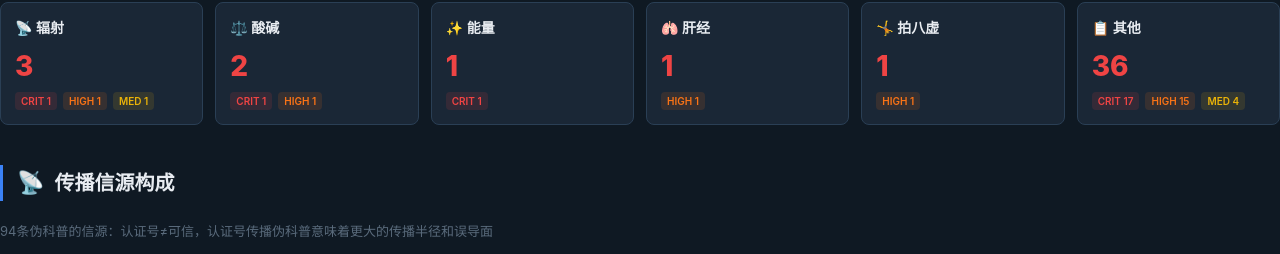
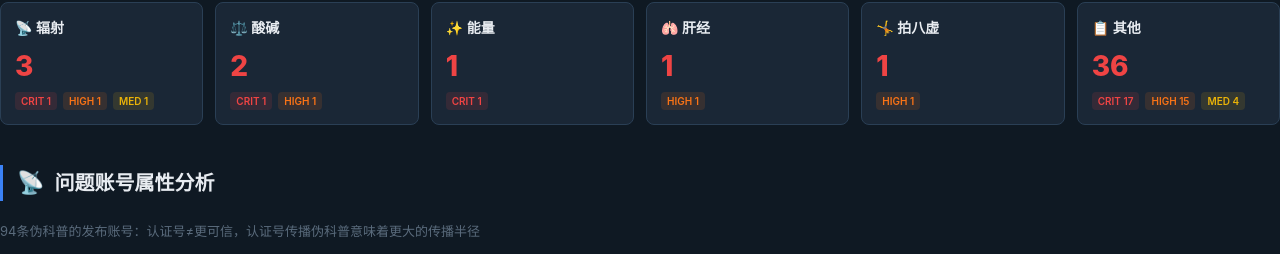
Before and after one commit to puresy/pseudoscience-monitor, a plain HTML site: page mvp/dashboard.html in a window 1280 px wide. Shown: the part 1853-2107 px from the top of the page. Drawn offline with Linux system fonts and the light colour scheme.

Commit message:
fix: 信源→问题账号，用词修正

```diff
--- a/mvp/dashboard.html
+++ b/mvp/dashboard.html
@@ -702,10 +702,10 @@ footer {
   </div>
 </div>
 
-<!-- 3.6 传播信源构成 — 注意：认证号在传伪科普 = 更危险，不是更可信 -->
+<!-- 3.6 问题账号属性分析 -->
 <div class="section">
-  <div class="section-title"><span class="icon">📡</span> 传播信源构成</div>
-  <p style="font-size:13px;color:var(--text-muted);margin-bottom:8px;">94条伪科普的信源：认证号≠可信，认证号传播伪科普意味着更大的传播半径和误导面</p>
+  <div class="section-title"><span class="icon">📡</span> 问题账号属性分析</div>
+  <p style="font-size:13px;color:var(--text-muted);margin-bottom:8px;">94条伪科普的发布账号：认证号≠更可信，认证号传播伪科普意味着更大的传播半径</p>
   <div class="source-overview">
     <div class="source-stat certified">
       <div class="source-num">48</div>
```
